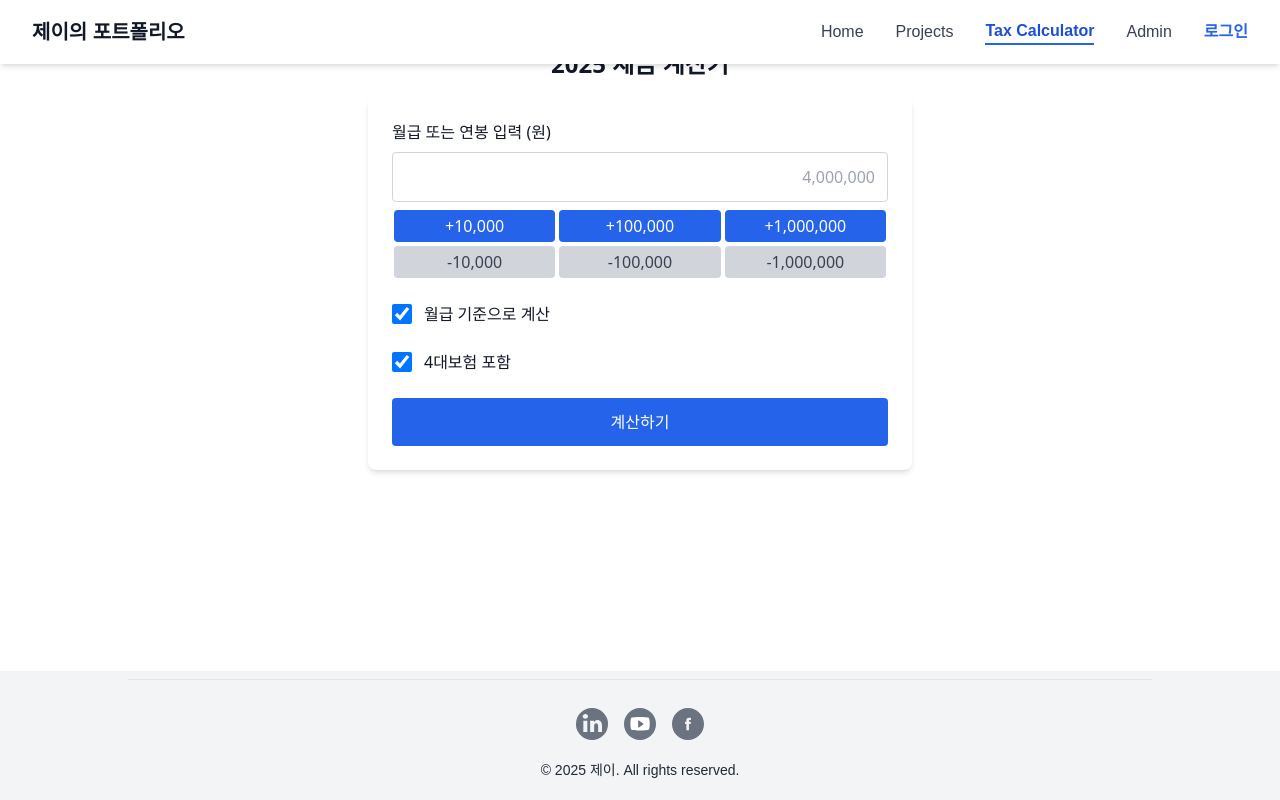
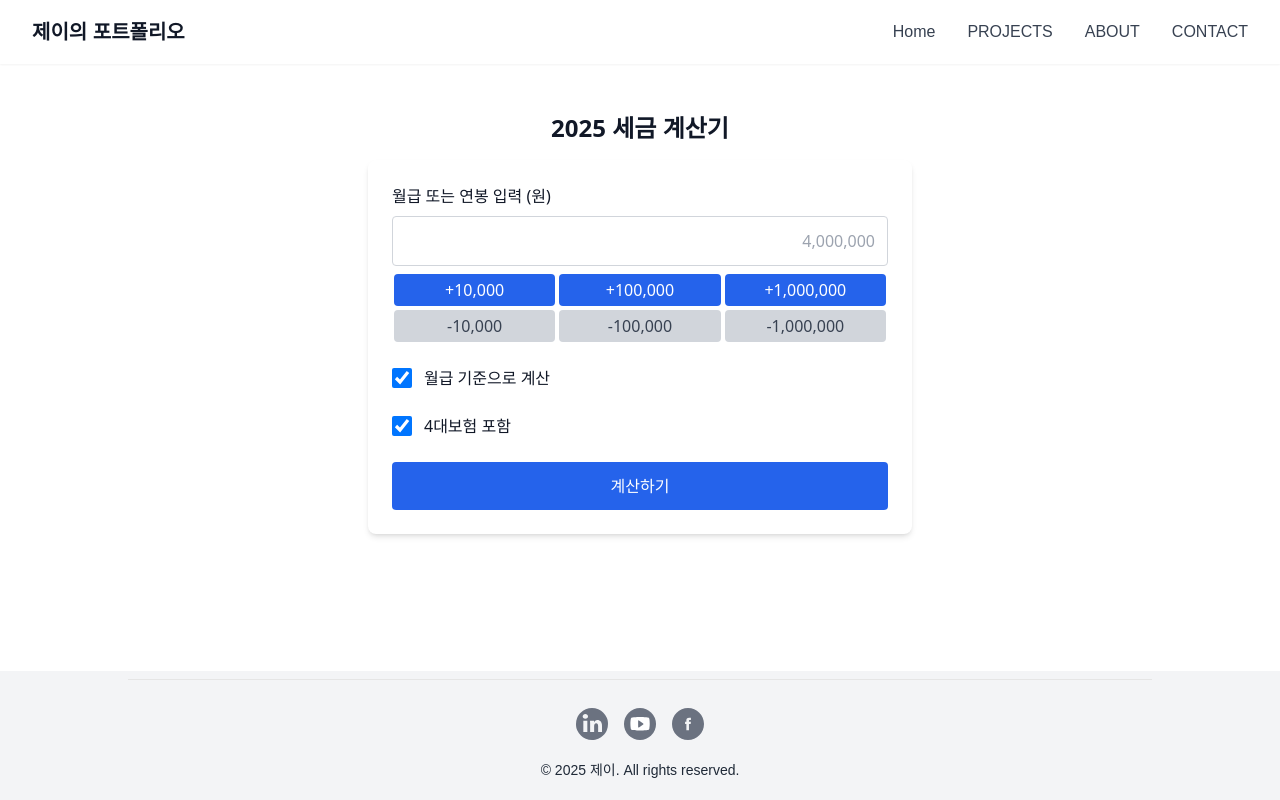
Before and after one commit to jang4292/NextJs_Main, a Next.js app: page /tax-calculator in a window 1280 px wide. Built offline with nearby package versions, Linux system fonts and the light colour scheme.

Commit message:
Feat: NavBar UI function and image Design Modified

```diff
--- a/components/NavBar.tsx
+++ b/components/NavBar.tsx
@@ -1,179 +1,85 @@
 "use client";
 
-import { useState, useEffect } from "react";
 import Link from "next/link";
-import { usePathname, useRouter } from "next/navigation";
+import { usePathname } from "next/navigation";
+import { useState } from "react";
+import { Menu, X } from "lucide-react";
+import clsx from "clsx";
 
-interface NavItem {
-  label: string;
-  href: string;
-  show?: boolean; // 조건부 렌더링용
-}
-
-export default function NavBar() {
-  const router = useRouter();
-  const pathname = usePathname();
-
-  const [menuOpen, setMenuOpen] = useState(false);
-  const [isLoggedIn, setIsLoggedIn] = useState(false);
-  const [isSticky, setIsSticky] = useState(false);
-
-  // 스크롤 시 sticky 네비 적용 (스크롤 50 이상이면 sticky)
-  useEffect(() => {
-    const onScroll = () => {
-      setIsSticky(window.scrollY > 50);
-    };
-    window.addEventListener("scroll", onScroll, { passive: true });
-    return () => window.removeEventListener("scroll", onScroll);
-  }, []);
-
-  // 로그인/로그아웃 토글 핸들러 (실제 인증 연동은 로그인 화면에서 처리)
-  const handleLogout = () => {
-    setIsLoggedIn(false);
-    router.push("/login");
-  };
-
-  const handleLoginClick = () => {
-    router.push("/login");
-  };
-
-  // 메뉴 아이템 정의 (필요시 조건 추가)
-  const navItems: NavItem[] = [
+const navItems = [
   { label: "Home", href: "/" },
-    { label: "Projects", href: "/projects" },
-    { label: "Tax Calculator", href: "/tax-calculator" },
-    { label: "About", href: "/about", show: false }, // 숨김 처리 예시
-    { label: "Blog", href: "/blog", show: false },
-    { label: "Contact", href: "/contact", show: false },
-    { label: "Admin", href: "/admin" },
+  { label: "PROJECTS", href: "/projects" },
+  { label: "ABOUT", href: "/about" },
+  { label: "CONTACT", href: "/contact" },
 ];
 
+export default function Navbar() {
+  const pathname = usePathname();
+  const [isMenuOpen, setIsMenuOpen] = useState(false);
+
+  const toggleMenu = () => setIsMenuOpen((prev) => !prev);
+
   return (
-    <header
-      className={`fixed top-0 left-0 w-full bg-white z-50 shadow-md transition-shadow ${
-        isSticky ? "shadow-lg" : "shadow-md"
-      }`}
-    >
+    <header className="sticky top-0 z-50 bg-white/80 backdrop-blur shadow-sm">
       <div className="max-w-7xl mx-auto flex items-center justify-between px-4 md:px-8 h-14 md:h-16">
+        {/* Logo / Brand */}
         <h1 className="text-xl font-bold select-none">제이의 포트폴리오</h1>
 
-        {/* 데스크탑 메뉴 */}
+        {/* Desktop Menu */}
         <nav className="hidden md:flex space-x-8 text-gray-700 text-base items-center">
-          {navItems.map(
-            ({ label, href, show = true }) =>
-              show && (
+          {navItems.map((item) => (
             <Link
-                  key={href}
-                  href={href}
-                  className={`hover:text-blue-600 transition-colors ${
-                    pathname === href
+              key={item.href}
+              href={item.href}
+              className={clsx(
+                `hover:text-blue-600 transition-colors ${
+                  pathname === item.href
                     ? "text-blue-700 font-semibold border-b-2 border-blue-600"
                     : ""
-                  }`}
-                  onClick={() => setMenuOpen(false)}
+                }`
+              )}
             >
-                  {label}
+              {item.label}
             </Link>
-              )
-          )}
-
-          {isLoggedIn ? (
-            <button
-              onClick={handleLogout}
-              className="text-blue-600 font-semibold hover:underline focus:outline-none"
-              type="button"
-            >
-              로그아웃
-            </button>
-          ) : (
-            <button
-              onClick={handleLoginClick}
-              className="text-blue-600 font-semibold hover:underline focus:outline-none"
-              type="button"
-            >
-              로그인
-            </button>
-          )}
+          ))}
         </nav>
 
-        {/* 모바일 햄버거 버튼 */}
+        {/* Mobile Menu Button */}
         <button
-          className="md:hidden text-gray-700 focus:outline-none"
-          onClick={() => setMenuOpen(!menuOpen)}
-          aria-label="메뉴 토글"
-          aria-expanded={menuOpen}
+          onClick={toggleMenu}
+          className="md:hidden p-2 rounded text-gray-600 hover:text-blue-600 focus:outline-none"
+          aria-label="Toggle Menu"
         >
-          <svg
-            className="w-6 h-6"
-            fill="none"
-            stroke="currentColor"
-            viewBox="0 0 24 24"
-          >
-            {menuOpen ? (
-              <path
-                strokeLinecap="round"
-                strokeLinejoin="round"
-                strokeWidth={2}
-                d="M6 18L18 6M6 6l12 12"
-              />
+          {isMenuOpen ? (
+            <X className="h-8 w-8" />
           ) : (
-              <path
-                strokeLinecap="round"
-                strokeLinejoin="round"
-                strokeWidth={2}
-                d="M4 6h16M4 12h16M4 18h16"
-              />
+            <Menu className="h-8 w-8" />
           )}
-          </svg>
         </button>
       </div>
 
-      {/* 모바일 메뉴 */}
-      {menuOpen && (
+      {/* Mobile Menu Panel */}
+      {isMenuOpen && (
         <nav className="md:hidden bg-white border-t border-gray-200 shadow-md">
-          <div className="flex flex-col px-4 py-3 space-y-3 text-gray-700 text-base">
-            {navItems.map(
-              ({ label, href, show = true }) =>
-                show && (
+          <ul className="flex flex-col px-4 py-3 space-y-3 text-gray-700 text-base">
+            {navItems.map((item) => (
+              <li key={item.href}>
                 <Link
-                    key={href}
-                    href={href}
-                    className={`block px-2 py-1 rounded-md hover:bg-gray-100 ${
-                      pathname === href
+                  href={item.href}
+                  className={clsx(
+                    `block px-2 py-1 rounded-md hover:bg-gray-100 ${
+                      pathname === item.href
                         ? "bg-blue-100 text-blue-700 font-semibold"
                         : ""
-                    }`}
-                    onClick={() => setMenuOpen(false)}
+                    }`
+                  )}
+                  onClick={() => setIsMenuOpen(false)}
                 >
-                    {label}
+                  {item.label}
                 </Link>
-                )
-            )}
-
-            {isLoggedIn ? (
-              <button
-                onClick={() => {
-                  handleLogout();
-                  setMenuOpen(false);
-                }}
-                className="text-blue-600 font-semibold text-left px-2 py-1 hover:underline focus:outline-none"
-                type="button"
-              >
-                로그아웃
-              </button>
-            ) : (
-              <button
-                onClick={() => {
-                  handleLoginClick();
-                  setMenuOpen(false);
-                }}
-                className="text-blue-600 font-semibold text-left px-2 py-1 hover:underline focus:outline-none"
-                type="button"
-              >
-                로그인
-              </button>
-            )}
-          </div>
+              </li>
+            ))}
+          </ul>
         </nav>
       )}
     </header>
```
Lines whose indentation alone changed are shown as unchanged.
